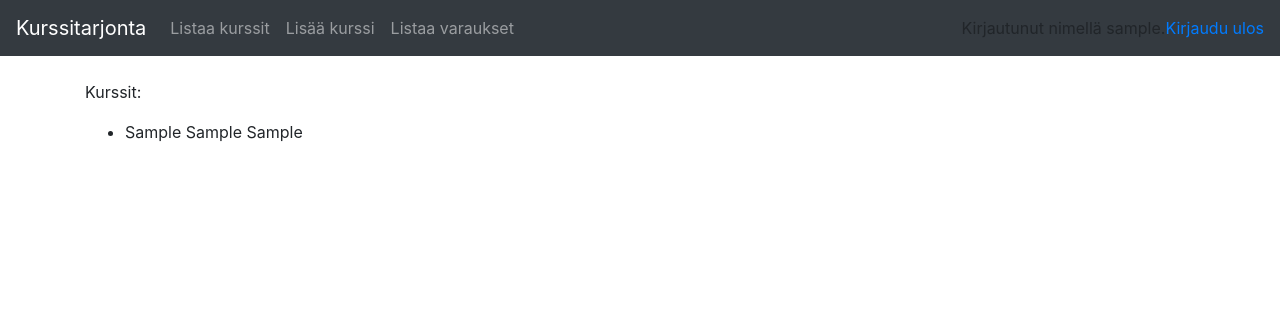
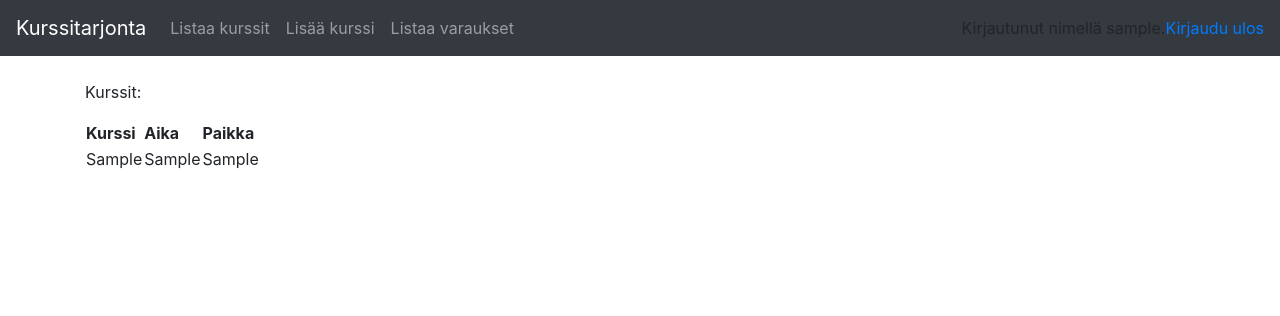
Before and after one commit to robertrantanen/Kurssitarjonta-ja-kurssipaikan-varaus, a Flask app: page /kurssit/varaukset in a window 1280 px wide. Shown: the top 316 px of the page. Run offline with Flask 2, Linux system fonts and the light colour scheme; a user stored in the database is signed in; tables that the repository leaves empty hold one stand-in row (values such as "Sample post"); some libraries are stand-ins or nearby versions.

Commit message:
pientä sälää

```diff
--- a/application/templates/index.html
+++ b/application/templates/index.html
@@ -1,7 +1,7 @@
 {% extends "layout.html" %}
 
 {% block body %}
-  <p>
-    Tervetuloa!
-  </p>
+<p>
+  Tervetuloa!
+</p>
 {% endblock %}
--- a/application/templates/kurssit/varaukset.html
+++ b/application/templates/kurssit/varaukset.html
@@ -1,20 +1,23 @@
 {% extends "layout.html" %}
 
 {% block body %}
-
-{% if kurssit is defined %}
-<p>
-  Kurssit:
-</p>
-
-<ul>
-  {% for kurssi in kurssit %}
-  <li>
-    {{kurssi.nimi}} {{kurssi.aika}} {{kurssi.paikka}}
-  </li>
-  {% endfor %}
-</ul>
-
-{% endif %}
-
+  <table>
+    <tr>
+      <p>
+        Kurssit:
+      </p>
+    </tr>
+    <tr>
+      <th>Kurssi</th>
+      <th>Aika</th>
+      <th>Paikka</th>
+    </tr>
+    {% for kurssi in kurssit %}
+    <tr>
+      <td>{{ kurssi.nimi }}</td>
+      <td>{{ kurssi.aika }}</td>
+      <td>{{ kurssi.paikka }}</td>
+    </tr>
+    {% endfor %}
+  </table>
 {% endblock %}
```
